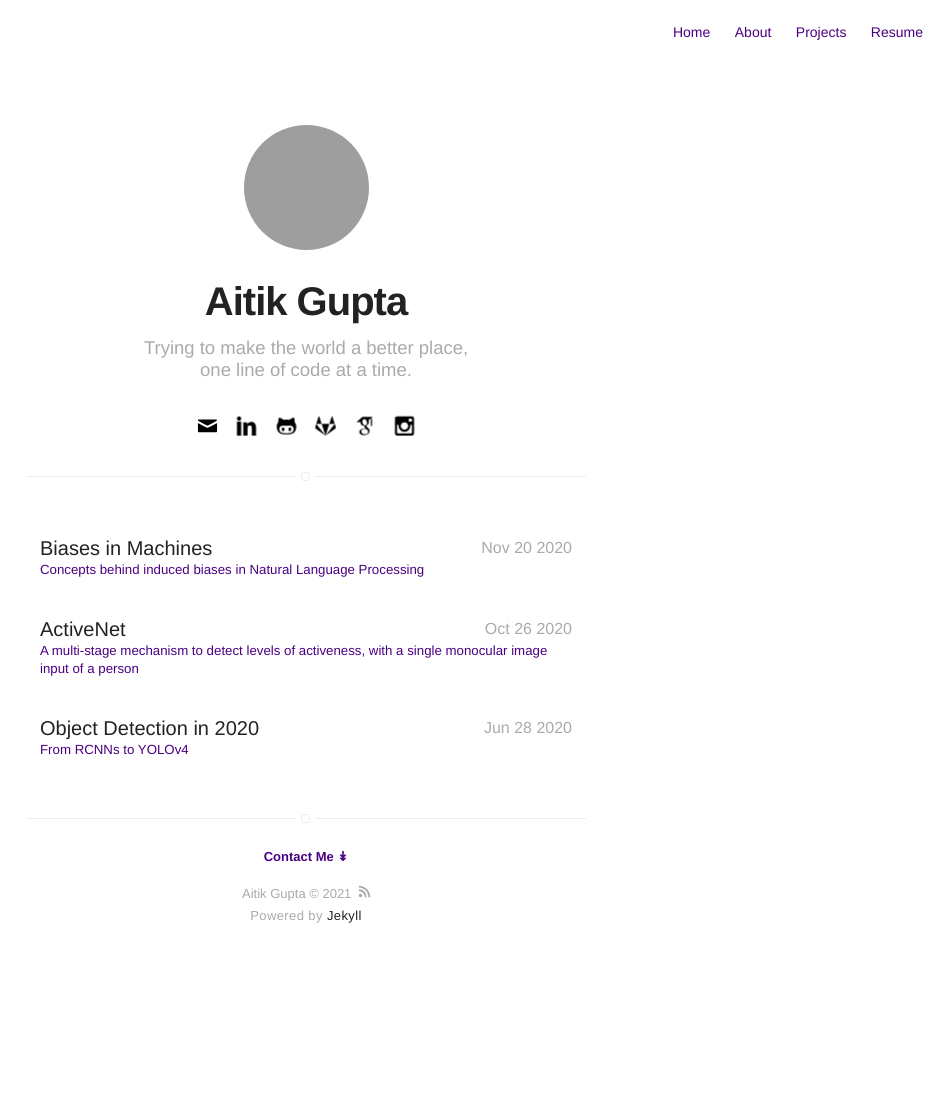
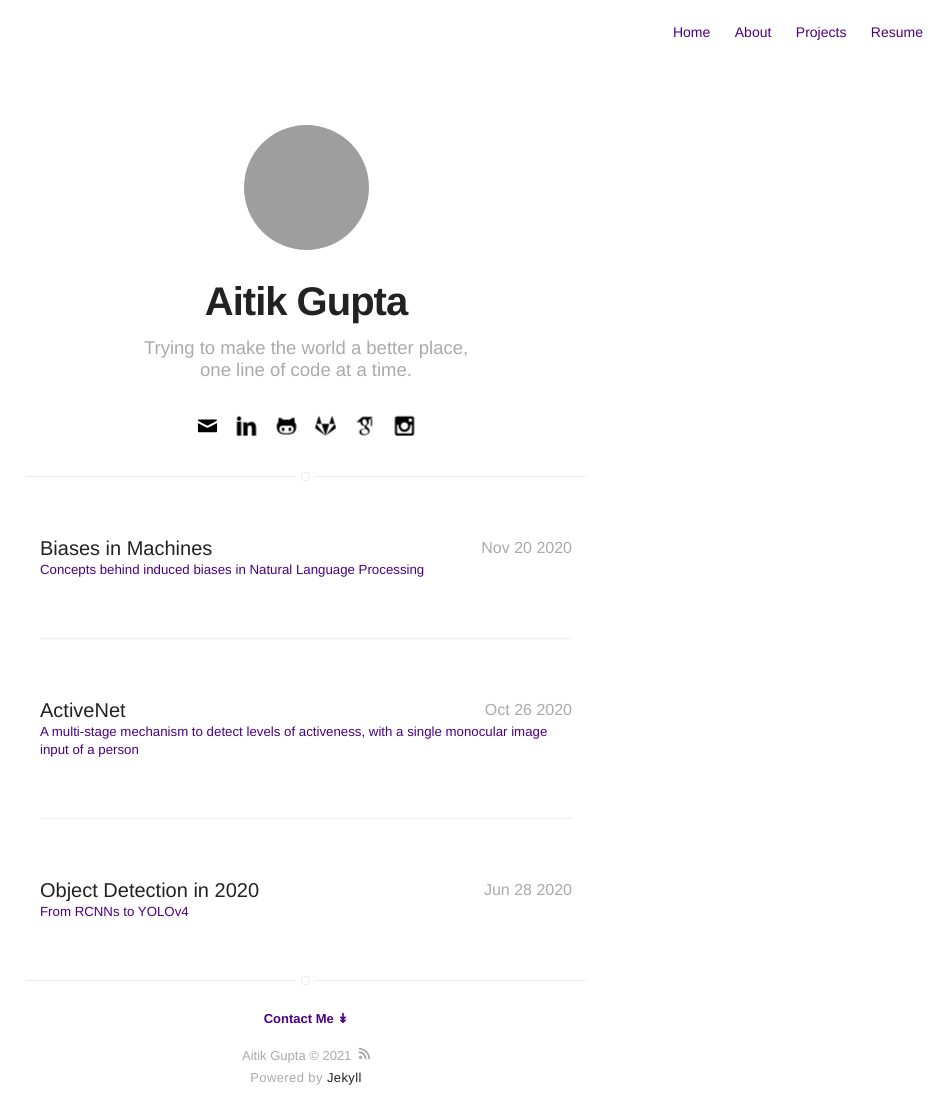
Before and after one commit to AitikGupta/AitikGupta.github.io, a Jekyll site: the page built from blog.html, in a window 1280 px wide. Shown: the whole page, without its empty margins (334-1280 px from the left). Built offline with Jekyll 4.4.1, drawn with Linux system fonts in a browser that asks for light colours; before the commit the page ends 956 px from its top, so only the background shows below that; grey boxes are pictures that could not be loaded.

Commit message:
Add <hr> in a hacky way

```diff
--- a/_includes/blog-post.html
+++ b/_includes/blog-post.html
@@ -5,4 +5,7 @@
         <br>
         <h5 class="title">{{ post.description }}</h5>
     </a>
+    {% if post.title != "Object Detection in 2020" %}
+        <hr>
+    {% endif %}
 </div>
--- a/projects.html
+++ b/projects.html
@@ -21,6 +21,9 @@ title: Projects
                         <h5 class="title">{{ post.description }}</h5>
                     </center>
                 </div>
+                {% if post.title != "E-RotaNet" %}
+                    <hr>
+                {% endif %}
             {% endif %}
         {% endfor %}
     {% endif %}
```
